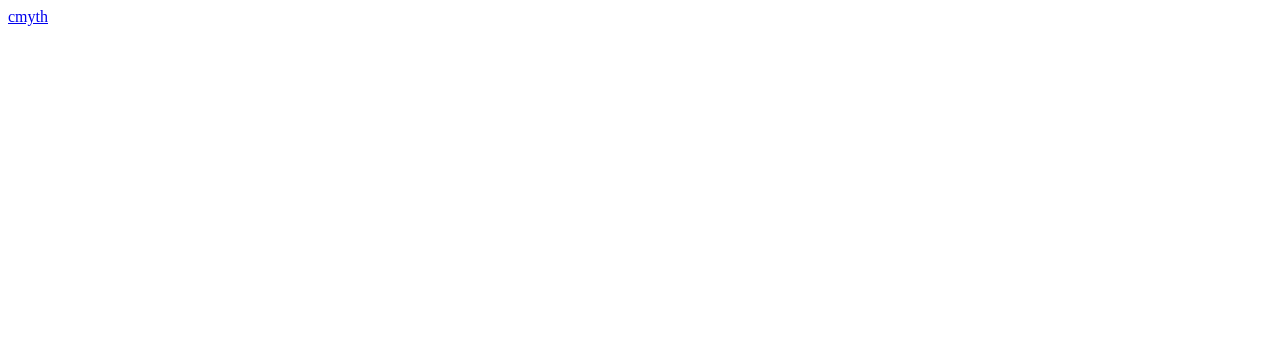
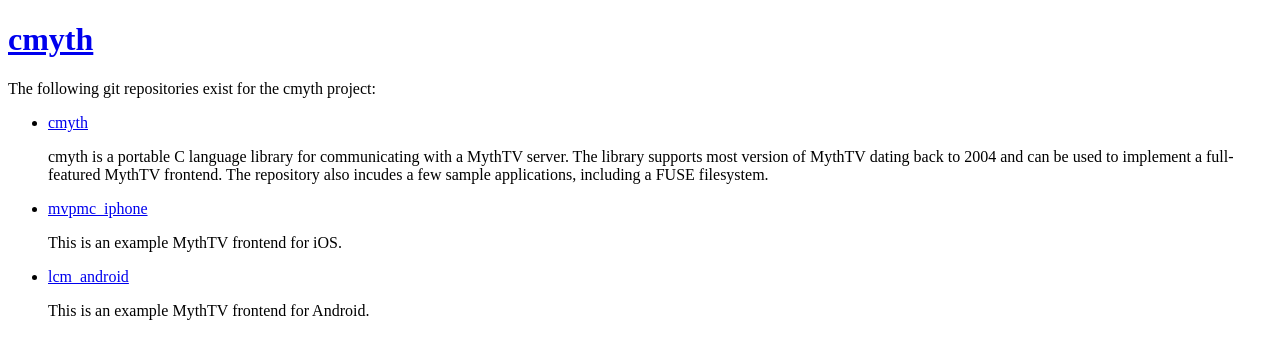
Before and after one commit to cmyth/cmyth.github.com, a plain HTML site: page index.html in a window 1280 px wide. Drawn offline with Linux system fonts and the light colour scheme.

Commit message:
Update the project web page with a little more info.

```diff
--- a/index.html
+++ b/index.html
@@ -1,11 +1,55 @@
+<!DOCTYPE html PUBLIC "-//W3C//DTD XHTML 1.1//EN" "http://www.w3.org/TR/xhtml11/DTD/xhtml11.dtd">
+<html xmlns="http://www.w3.org/1999/xhtml" xml:lang="en">
+
 <html>
 
 <head>
-<title>cmyth</title>
+  <title>cmyth</title>
+  <meta charset="utf-8">
+  <meta name="description" content="cmyth project website">
+  <meta name="author" content="Jon Gettler">
 </head>
 
 <body>
-<a href="https://github.com/organizations/cmyth">cmyth</a>
+  <h1>
+    <a href="https://github.com/organizations/cmyth">cmyth</a>
+  </h1>
+
+  <p>
+    The following git repositories exist for the cmyth project:
+ </p>
+
+  <ul>
+    <li>
+      <p>
+        <a href="https://github.com/cmyth/cmyth">cmyth</a>
+      </p>
+      <p>
+        cmyth is a portable C language library for communicating with a MythTV
+        server.  The library supports most version of MythTV dating
+        back to 2004 and can be used to implement a full-featured
+        MythTV frontend.  The repository also incudes a few sample
+        applications, including a FUSE filesystem.
+      </p>
+    </li>
+    <li>
+      <p>
+        <a href="https://github.com/cmyth/mvpmc_iphone">mvpmc_iphone</a>
+      </p>
+      <p>
+        This is an example MythTV frontend for iOS.
+      </p>
+    </li>
+    <li>
+      <p>
+        <a href="https://github.com/cmyth/lcm_android">lcm_android</a>
+      </p>
+      <p>
+        This is an example MythTV frontend for Android.
+      </p>
+    </li>
+  </ul>
+
 </body>
 
 </html>
```
